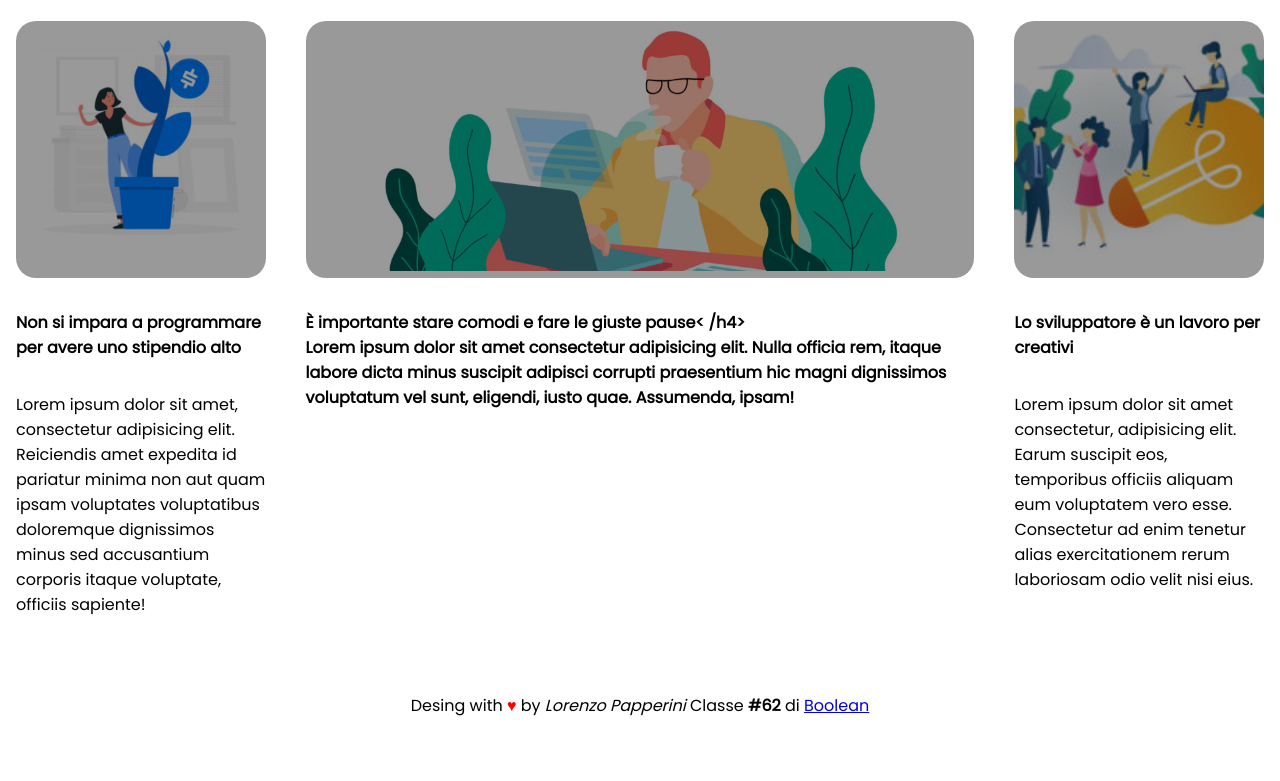
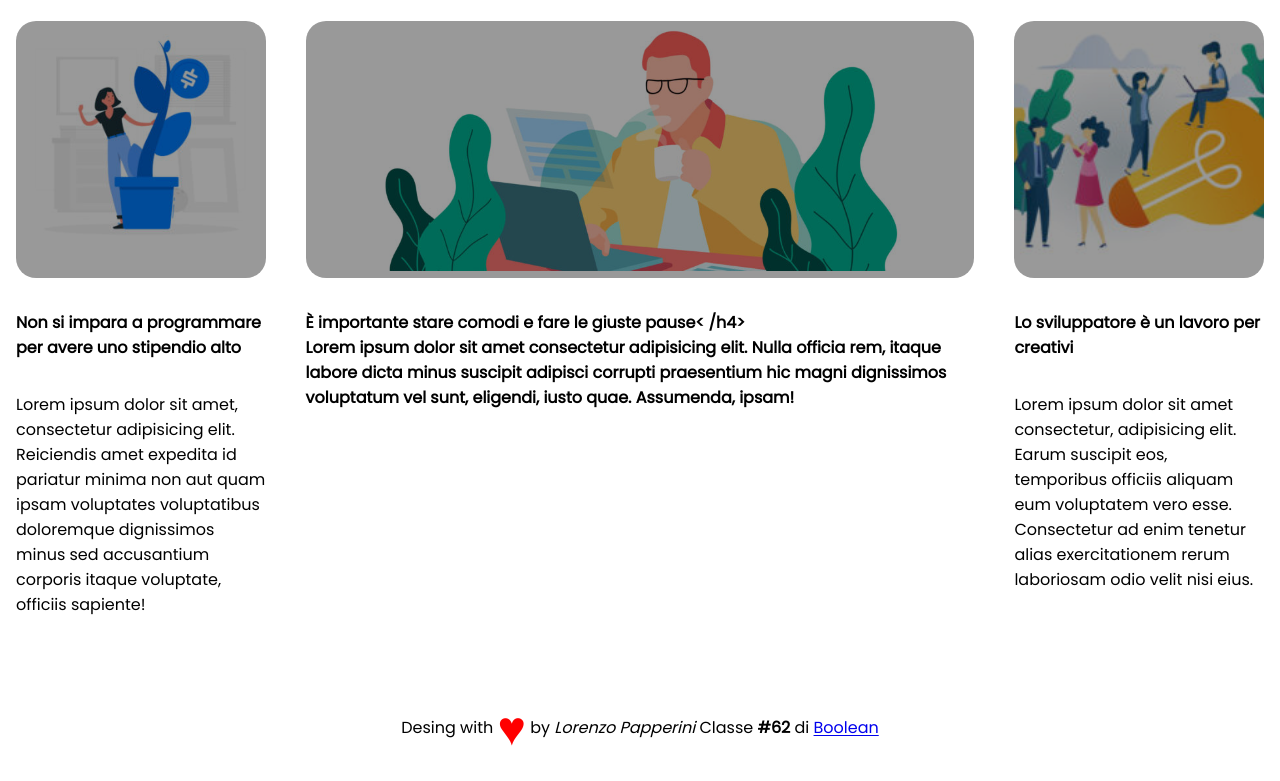
Before and after one commit to ZenRool/htmlcss-wp, a plain HTML site: page index.html in a window 1280 px wide. Shown: the part 738-1519 px from the top of the page. Before the commit the page ends 1488 px from the top, so only its background shows below. Drawn offline with Linux system fonts and the light colour scheme.

Commit message:
Esercizio finito, sistemato footer

```diff
--- a/css/style.css
+++ b/css/style.css
@@ -151,3 +151,8 @@ h4{
 footer{
     text-align: center;
 }
+footer span{
+    color: red;
+    font-size: 3em;
+    vertical-align: middle;
+}
--- a/index.html
+++ b/index.html
@@ -96,7 +96,7 @@
         </main>
         <!-- Footer  -->
         <footer>
-            Desing with <span style="color:red">&heartsuit;</span> by <em>Lorenzo Papperini</em> Classe <strong>#62</strong> di <a href="https://boolean.careers/">Boolean</a>
+            Desing with <span>&heartsuit;</span> by <em>Lorenzo Papperini</em> Classe <strong>#62</strong> di <a href="https://boolean.careers/">Boolean</a>
         </footer>
 
 
```
